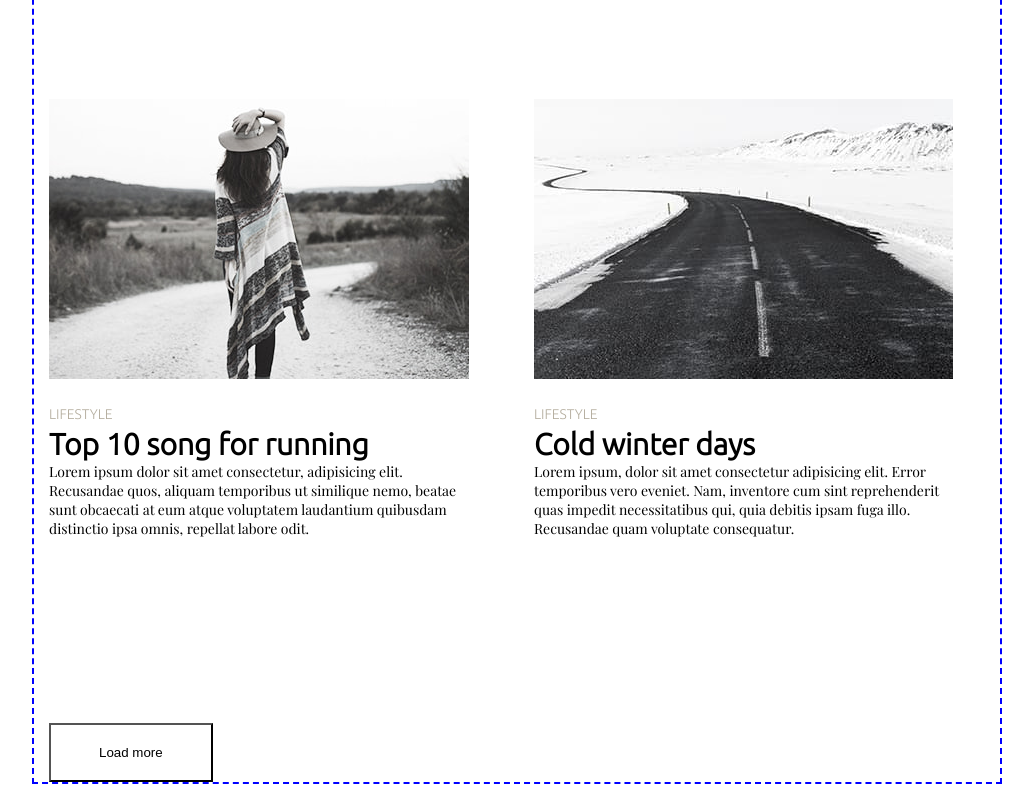
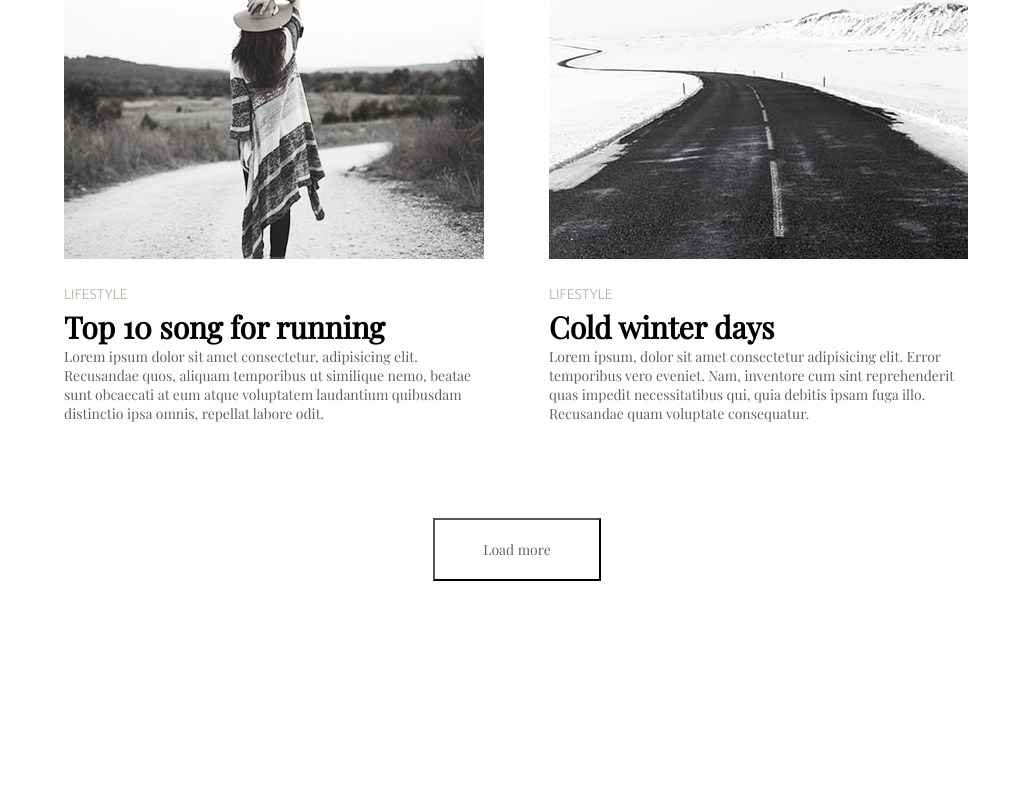
Before and after one commit to Blazequiz/photoblog-new, a plain HTML site: page index.html in a window 1280 px wide. Shown: the part 1198-1988 px from the top of the page, without its empty margins (123-1156 px from the left). After the commit the page ends 1787 px from the top, so only its background shows below. Drawn offline with nearby package versions, Linux system fonts and the light colour scheme; a web font is replaced by a local one.

Commit message:
fix bugs

```diff
--- a/css/reset.css
+++ b/css/reset.css
@@ -1,13 +1,43 @@
-h1, h2, h3, h4, p {
-  margin: 0;
-  }
-
-  ul {
-  margin: 0;
-  padding: 0;
-  list-style-type: none;
-  }
+*,
+*::before,
+*::after {
+box-sizing: border-box;
+}
+*,
+*::before,
+*::after {
+box-sizing: border-box;
+}
+p,
+h1,
+h2,
+h3,
+h4,
+h5,
+h6 {
+margin: 0;
+padding: 0;
+}
+ul,
+ol {
+margin: 0;
+padding: 0;
+list-style: none;
+}
 li {
+  list-style: none;
   margin: 0;
   padding: 0;
 }
+img {
+display: inline-block;
+max-width: 100%;
+height: auto;
+}
+a {
+color: inherit;
+text-decoration: none;
+}
+figure{
+margin: 0;
+}
--- a/css/style.css
+++ b/css/style.css
@@ -7,7 +7,7 @@
   --header--hover--color: #2196F3;
   --main--text--size: 14px;
   --title--text--size: 30px;
-  --font--family--main:  "Playfair Display", sans-serif;
+  --font--family:  "Playfair Display", sans-serif;
   --font--family--h2:"Ubuntu", sans-serif; ;
   }
   body{
@@ -28,31 +28,30 @@ a{
   font-size:  var(--main--text--size);
 }
 h2{
-  font-family: var(--font--family--h2);
+  font-family: var(--font--family);
   font-size: var(--title--text--size);
 }
 p {
-  font-family: var(--font--family--main);
+  font-family: var(--font--family);
   font-size: var(--main--text--size);
 }
-
 .container{
   width: 936px;
   padding: 0 15px;
-  outline: 2px dashed  blue;
+  /* outline: 2px dashed  red; */
   margin: 0 auto;
 }
 .header{
-  display: flex;
+  margin-bottom: 92px;
 }
 .header-nav {
-  margin-bottom: 92px;
   color: var(--header--link--color)
 }
 .header-list{
   display: flex;
   gap: 100px;
   justify-content: center;
+  align-items: center;
 }
 .header-link {
   color: var(--header-link-color);
@@ -62,28 +61,39 @@ p {
 .header-link:focus{
   color: var(--header--hover--color);
 }
+.galary-list {
+  display: flex;
+  flex-wrap: wrap;
+  margin-bottom: 95px;
+  padding-left: 0;
+  gap: 65px;
+}
 {
   color: var(--accent-color);
 }
 .galary-name {
+  margin-bottom: 32px;
   font-family:var(--font--family--h2) ;
-  color: var(--scnd-color);
   color: var(--scnd--color);
-}
-.galary-list {
- display: flex;
- flex-wrap: wrap;
- margin-bottom: 95px;
- padding-left: 0;
- column-gap: 65px;
- row-gap: 130px;
 }
 .galary-list-item {
   width: 420px;
+  flex-basis:calc(100% - 65px)/1;
+}
+.galary-paragraph {
+  font-family: var(--font-family);
+  font-weight: 400;
+  font-size: 14px;
+  color: #626262;
 }
 .button{
-  margin-top: 90px;
+  margin: 0 auto;
+  display: block;
   padding: 20px 48px;
   color: var(--main-text-color);
   background-color: #fff;
+  font-family: var(--font--family);
+  font-weight: 400;
+  font-size: 14px;
+  color: #626262;
 }
```
